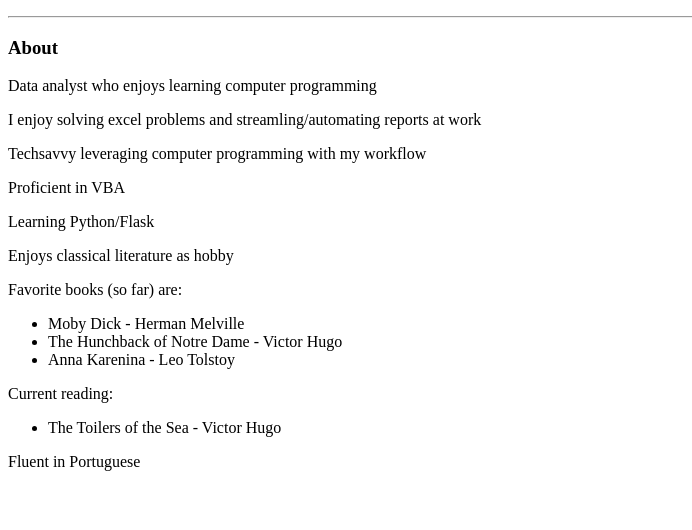
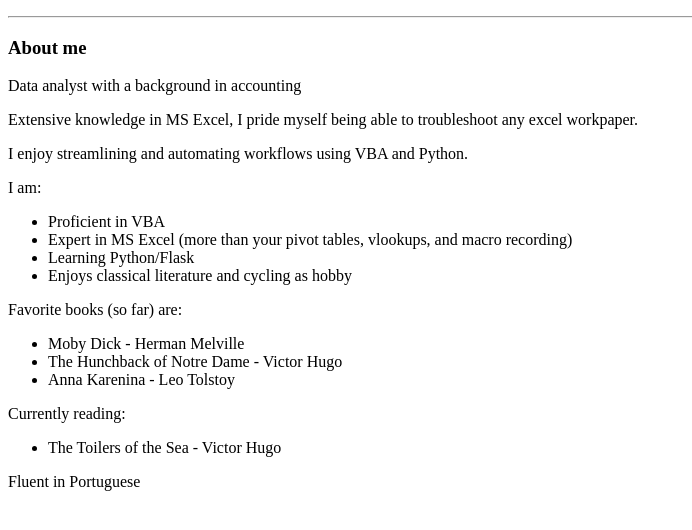
Before and after one commit to vgsong/vps, a Flask app: page /aboutme in a window 1280 px wide. Shown: the part 26-556 px from the top of the page, without its empty margins (0-692 px from the left). Run offline with Flask 3, Linux system fonts and the light colour scheme; some libraries are stand-ins or nearby versions.

Commit message:
getting there

```diff
--- a/app/models.py
+++ b/app/models.py
@@ -24,7 +24,6 @@ class User(db.Model, UserMixin):
     def check_password(self, password):
         return check_password_hash(self.password_hash, password)
 
-
 class Post(db.Model):
     id: so.Mapped[int] = so.mapped_column(primary_key=True)
     title: so.Mapped[str] = so.mapped_column(sa.String(64))
@@ -33,7 +32,6 @@ class Post(db.Model):
     user_id: so.Mapped[int] = so.mapped_column(sa.ForeignKey(User.id), index=True)
     author: so.Mapped[User] = so.relationship(back_populates='posts')
 
-
 @login.user_loader
 def load_user(id):
     return db.session.get(User, int(id))
--- a/app/routes.py
+++ b/app/routes.py
@@ -59,13 +59,10 @@ def post():
         flash('Post posted')
         return redirect(url_for('index'))
 
-
 @app.route('/post/<id>')
 def post_detail(id):
     post = db.session.get(Post,id)
     return render_template('postdetail.html', post=post)
-
-
 
 @app.route('/postbook')
 @login_required
@@ -73,7 +70,31 @@ def postbook():
     form = BookForm()
     return render_template('postbook.html', form=form)
 
-
 @app.route('/projsearch')
 def projsearch():
     return render_template('projsearch.html')
+
+
+@app.route('/post/edit/<id>', methods=['GET','POST'])
+@login_required
+def postedit(id):
+
+    query_output = db.session.query(Post).filter(Post.id==id).first()
+    form = PostForm(obj=query_output)
+    to_update = PostForm()
+
+    if to_update.validate_on_submit():
+        query_toupdate = db.session.scalar(sa.select(Post).where(Post.id==id))
+
+        query_toupdate.title = to_update.title.data
+        query_toupdate.body = to_update.body.data
+
+        db.session.add(query_toupdate)
+        db.session.commit()
+
+        return redirect(url_for('index'))
+
+
+
+
+    return render_template('postedit.html', form=form)
--- a/app/templates/aboutme.html
+++ b/app/templates/aboutme.html
@@ -1,26 +1,33 @@
 {% extends 'base.html' %}
 {% block content %}
 
-<h3>About</h3>
-<p>Data analyst who enjoys learning computer programming</p>
-<p>I enjoy solving excel problems and streamling/automating reports at work</p>
-<p>Techsavvy leveraging computer programming with my workflow</p>
+<h3>About me</h3>
+<p>Data analyst with a background in accounting</p>
 
-<p>Proficient in VBA</p>
-<p>Learning Python/Flask</p>
-<p>Enjoys classical literature as hobby</p>
+<p>Extensive knowledge in MS Excel, I pride myself being able to troubleshoot any excel workpaper.</p>
+<p>I enjoy streamlining and automating workflows using VBA and Python.</p>
+
+<p>I am:</p>
+<ul>
+    <li>Proficient in VBA</li>
+    <li>Expert in MS Excel (more than your pivot tables, vlookups, and macro recording)</li>
+    <li>Learning Python/Flask</li>
+    <li>Enjoys classical literature and cycling as hobby</li>
+</ul>
 <p>Favorite books (so far) are:</p>
+
 <ul>
     <li>Moby Dick - Herman Melville</li>
     <li>The Hunchback of Notre Dame - Victor Hugo</li>
     <li>Anna Karenina - Leo Tolstoy</li>
 </ul>
-<p>Current reading:</p>
+
+<p>Currently reading:</p>
+
 <ul>
     <li>The Toilers of the Sea - Victor Hugo</li>
 </ul>
 
-
 <p>Fluent in Portuguese</p>
 
 {% endblock %}
--- a/app/templates/projsearch.html
+++ b/app/templates/projsearch.html
@@ -1,6 +1,8 @@
 {% extends 'base.html' %}
 {% block content %}
 
-
+<select>
+    <option value="123">123</option>
+</select>
 
 {% endblock %}
```
Also changed, not shown: app/templates/postdetail.html (+8 -0 lines), app/templates/postedit.html (added, +23 -0 lines).
